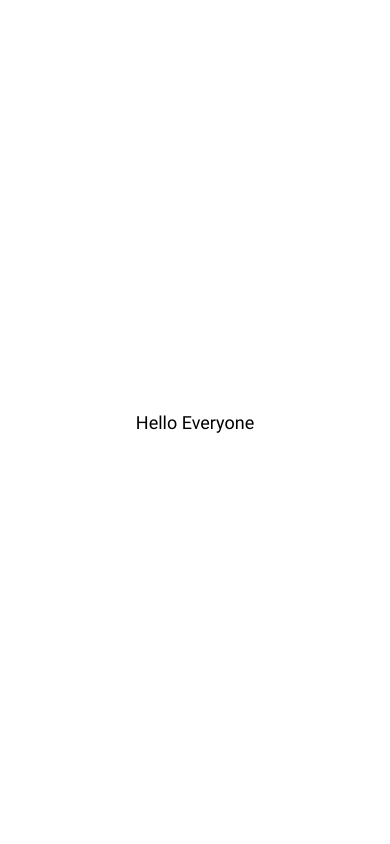
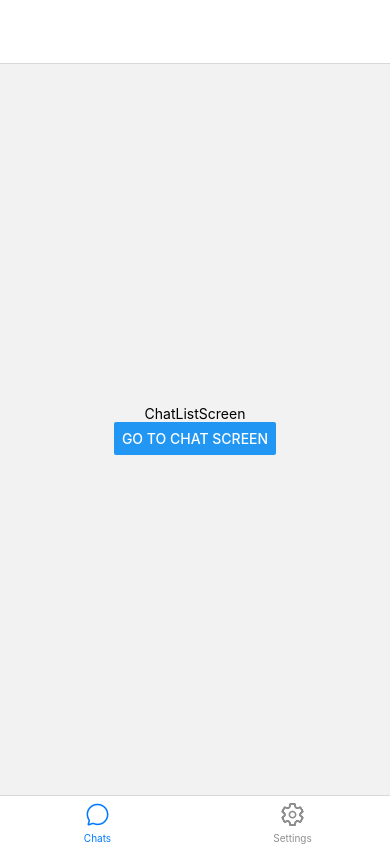
Before and after one commit to ali-shehab94/whatsapp-clone, a React Native app in the folder WC-frontend/: screen /ChatList in a window 390 px wide. Built offline with nearby package versions, Linux system fonts and the light colour scheme.

Commit message:
Setup navigator module

```diff
--- a/WC-frontend/App.js
+++ b/WC-frontend/App.js
@@ -1,11 +1,16 @@
 import { StatusBar } from "expo-status-bar";
+import 'react-native-gesture-handler';
 import * as SplashScreen from "expo-splash-screen";
 import { Button, StyleSheet, Text, View } from "react-native";
 import { SafeAreaProvider, SafeAreaView } from "react-native-safe-area-context";
 import { useCallback, useEffect, useState } from "react";
 import * as Font from "expo-font";
+import AppNavigator from "./navigation/AppNavigator";
+
 
 SplashScreen.preventAutoHideAsync();
+
+
 
 export default function App() {
   const [appIsLoaded, setAppIsLoaded] = useState(false);
@@ -50,9 +55,9 @@ export default function App() {
 
   return (
     <SafeAreaProvider style={styles.container} onLayout={onLayout}>
-      <SafeAreaView>
-        <Text style={styles.label}>Hello Everyone</Text>
-      </SafeAreaView>
+
+      <AppNavigator />
+
     </SafeAreaProvider>
   );
 }
@@ -61,8 +66,7 @@ const styles = StyleSheet.create({
   container: {
     flex: 1,
     backgroundColor: "#fff",
-    justifyContent: "center",
-    alignItems: "center",
+
   },
   label: {
     color: "black",
--- /dev/null
+++ b/WC-frontend/navigation/AppNavigator.js
@@ -0,0 +1,15 @@
+import React from "react";
+import { NavigationContainer } from "@react-navigation/native";
+import MainNavigator from "./MainNavigator";
+
+
+
+const AppNavigator = () => {
+  return (
+    <NavigationContainer>
+      <MainNavigator />
+    </NavigationContainer>
+  );
+};
+
+export default AppNavigator;
--- /dev/null
+++ b/WC-frontend/navigation/MainNavigator.js
@@ -0,0 +1,56 @@
+import React from "react";
+import { createStackNavigator } from "@react-navigation/stack";
+import { createBottomTabNavigator } from "@react-navigation/bottom-tabs"
+import { Ionicons } from '@expo/vector-icons';
+
+import ChatListScreen from "../screens/ChatListScreen";
+import ChatSettingsScreen from "../screens/ChatSettingsScreen";
+import SettingsScreen from "../screens/SettingsScreen";
+import ChatScreen from "../screens/ChatScreen";
+
+const Stack = createStackNavigator();
+const Tab = createBottomTabNavigator();
+
+const TabNavigator = () => {
+  return(
+    <Tab.Navigator screenOptions={{headerTitle: ""}} >
+      <Tab.Screen name='ChatList' component={ChatListScreen} options={{
+        tabBarLabel: 'Chats',
+        tabBarIcon: ({ color, size }) => {
+          return (
+            <Ionicons name="chatbubble-outline" size={size} color={ color } />
+          )
+        }
+      }} />
+      <Tab.Screen name='Settings' component={SettingsScreen} options={{tabBarLabel: 'Settings', tabBarIcon:({ color, size}) => (
+         <Ionicons name="settings-outline" size={size} color={color} />
+        )
+      }} />
+    </Tab.Navigator>
+  )
+}
+
+
+const MainNavigator = () => {
+  return (
+    <Stack.Navigator>
+      <Stack.Screen
+        name="Home"
+        component={TabNavigator}
+        options={{ headerShown: false }}
+      />
+      <Stack.Screen
+        name="ChatSettings"
+        component={ChatSettingsScreen}
+        options={{ headerBackTitle: "Back" }}
+      />
+       <Stack.Screen
+        name="ChatScreen"
+        component={ChatScreen}
+        options={{ gestureEnabled: true, headerTitle: "Settings", headerBackTitle: "Back" }}
+      />
+    </Stack.Navigator>
+  );
+};
+
+export default MainNavigator;
--- /dev/null
+++ b/WC-frontend/screens/ChatListScreen.js
@@ -0,0 +1,23 @@
+import React from 'react';
+import { View, Text, StyleSheet, Button } from 'react-native';
+
+const ChatListScreen = (props) => {
+  return (
+    <View style={styles.container}>
+        <Text>ChatListScreen</Text>
+        <Button title='Go to chat Screen' onPress={() => {
+          props.navigation.navigate('ChatScreen')
+        }}/>
+    </View>
+  )
+}
+
+const styles = StyleSheet.create({
+  container: {
+    flex: 1,
+    justifyContent: 'center',
+    alignItems: 'center'
+  }
+})
+
+export default ChatListScreen
--- /dev/null
+++ b/WC-frontend/screens/ChatScreen.js
@@ -0,0 +1,20 @@
+import React from "react";
+import { View, Text, StyleSheet, Button } from "react-native";
+
+const ChatScreen = (props) => {
+  return (
+    <View style={styles.container}>
+      <Text>ChatScreen</Text>
+    </View>
+  );
+};
+
+const styles = StyleSheet.create({
+  container: {
+    flex: 1,
+    justifyContent: "center",
+    alignItems: "center",
+  },
+});
+
+export default ChatScreen;
--- /dev/null
+++ b/WC-frontend/screens/ChatSettingsScreen.js
@@ -0,0 +1,20 @@
+import React from 'react';
+import { View, Text, StyleSheet } from 'react-native';
+
+const ChatSettingsScreen = (props) => {
+  return (
+    <View>
+        <Text>ChatSettingsScreen</Text>
+    </View>
+  )
+}
+
+const styles = StyleSheet.create({
+  container: {
+    flex: 1,
+    justifyContent: 'center',
+    alignItems: 'center'
+  }
+})
+
+export default ChatSettingsScreen
--- /dev/null
+++ b/WC-frontend/screens/SettingsScreen.js
@@ -0,0 +1,20 @@
+import React from 'react';
+import { View, Text, StyleSheet } from 'react-native';
+
+const SettingsScreen = (props) => {
+  return (
+    <View>
+        <Text>SettingsScreen</Text>
+    </View>
+  )
+}
+
+const styles = StyleSheet.create({
+  container: {
+    flex: 1,
+    justifyContent: 'center',
+    alignItems: 'center'
+  }
+})
+
+export default SettingsScreen
```
Also changed, not shown: WC-frontend/package.json (+7 -1 lines), 1 other file (tests, documents, lock files or other folders).
